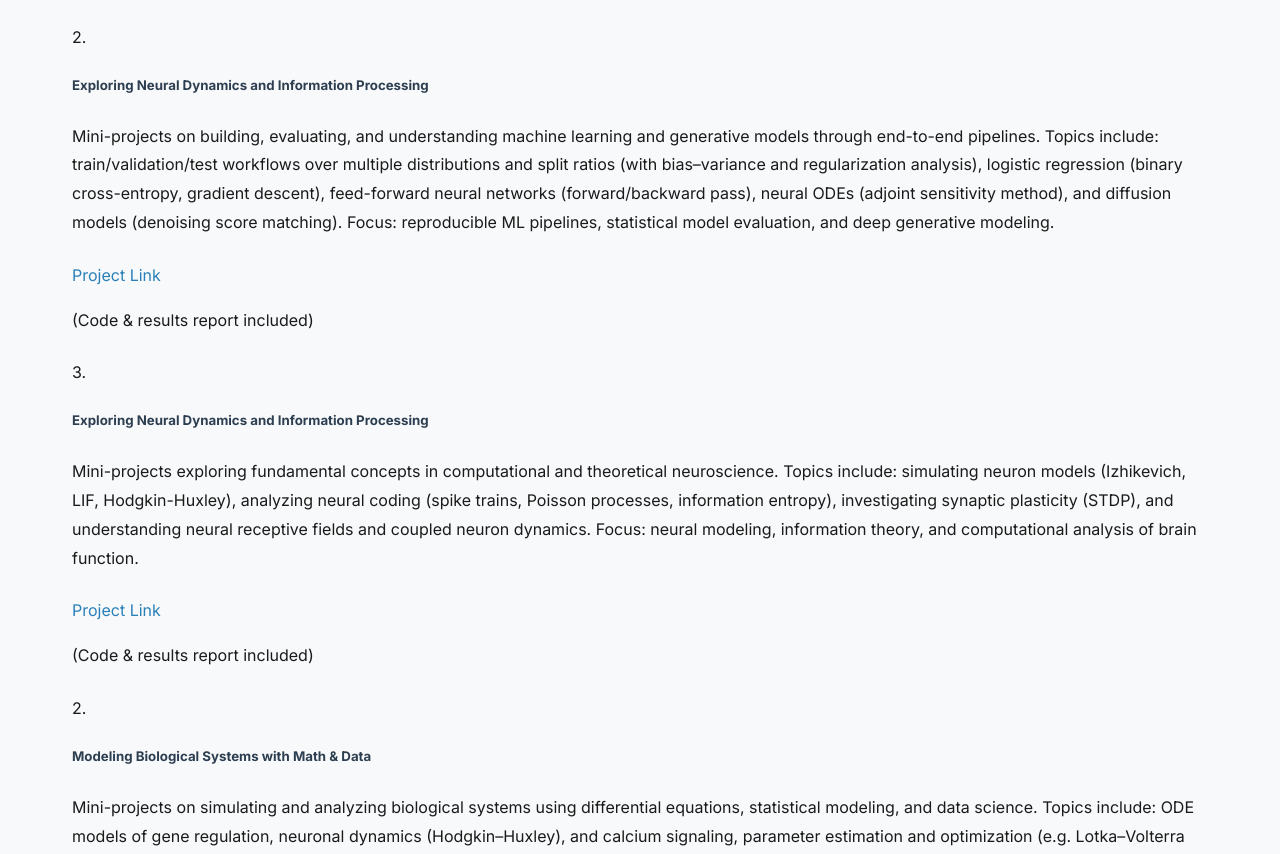
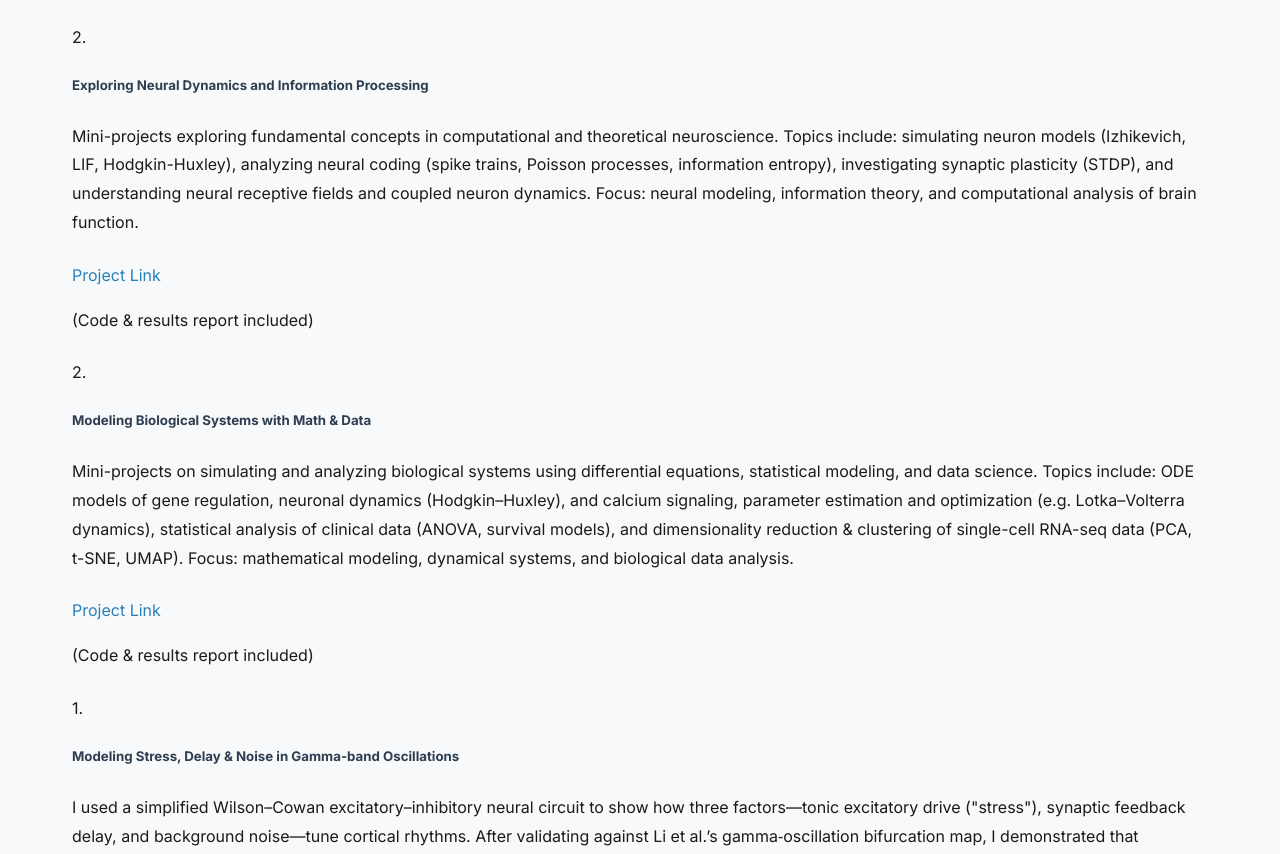
Before and after one commit to EliasSf73/elias-firisa-website, a Next.js app: page /elias-firisa-website/projects in a window 1280 px wide. Shown: the part 520-1374 px from the top of the page. Built offline with nearby package versions, Linux system fonts and the light colour scheme.

Commit message:
fix: reorder projects and remove duplicates

```diff
--- a/src/app/projects/page.tsx
+++ b/src/app/projects/page.tsx
@@ -11,12 +11,6 @@ const Projects = () => {
     },
     {
       id: 2,
-      title: 'Exploring Neural Dynamics and Information Processing',
-      description: 'Mini-projects on building, evaluating, and understanding machine learning and generative models through end-to-end pipelines. Topics include: train/validation/test workflows over multiple distributions and split ratios (with bias–variance and regularization analysis), logistic regression (binary cross-entropy, gradient descent), feed-forward neural networks (forward/backward pass), neural ODEs (adjoint sensitivity method), and diffusion models (denoising score matching).\n\nFocus: reproducible ML pipelines, statistical model evaluation, and deep generative modeling.',
-      link: 'https://github.com/EliasSf73/Machine-Learning-Generative-Modeling',
-    },
-    {
-      id: 3,
       title: 'Exploring Neural Dynamics and Information Processing',
       description: 'Mini-projects exploring fundamental concepts in computational and theoretical neuroscience. Topics include: simulating neuron models (Izhikevich, LIF, Hodgkin-Huxley), analyzing neural coding (spike trains, Poisson processes, information entropy), investigating synaptic plasticity (STDP), and understanding neural receptive fields and coupled neuron dynamics.\n\nFocus: neural modeling, information theory, and computational analysis of brain function.',
       link: 'https://github.com/EliasSf73/computational-neuroscience-mini-projects',
```
